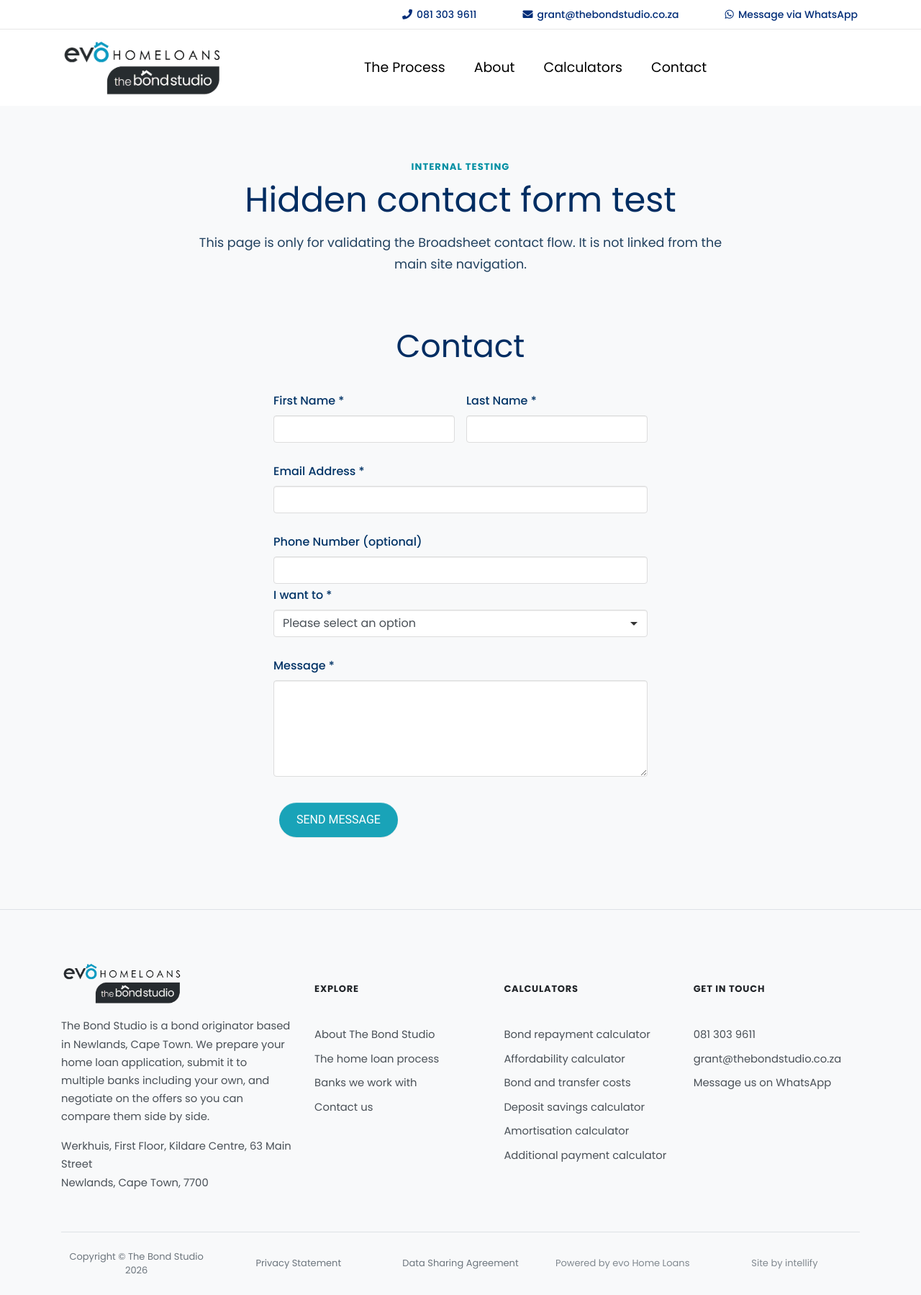
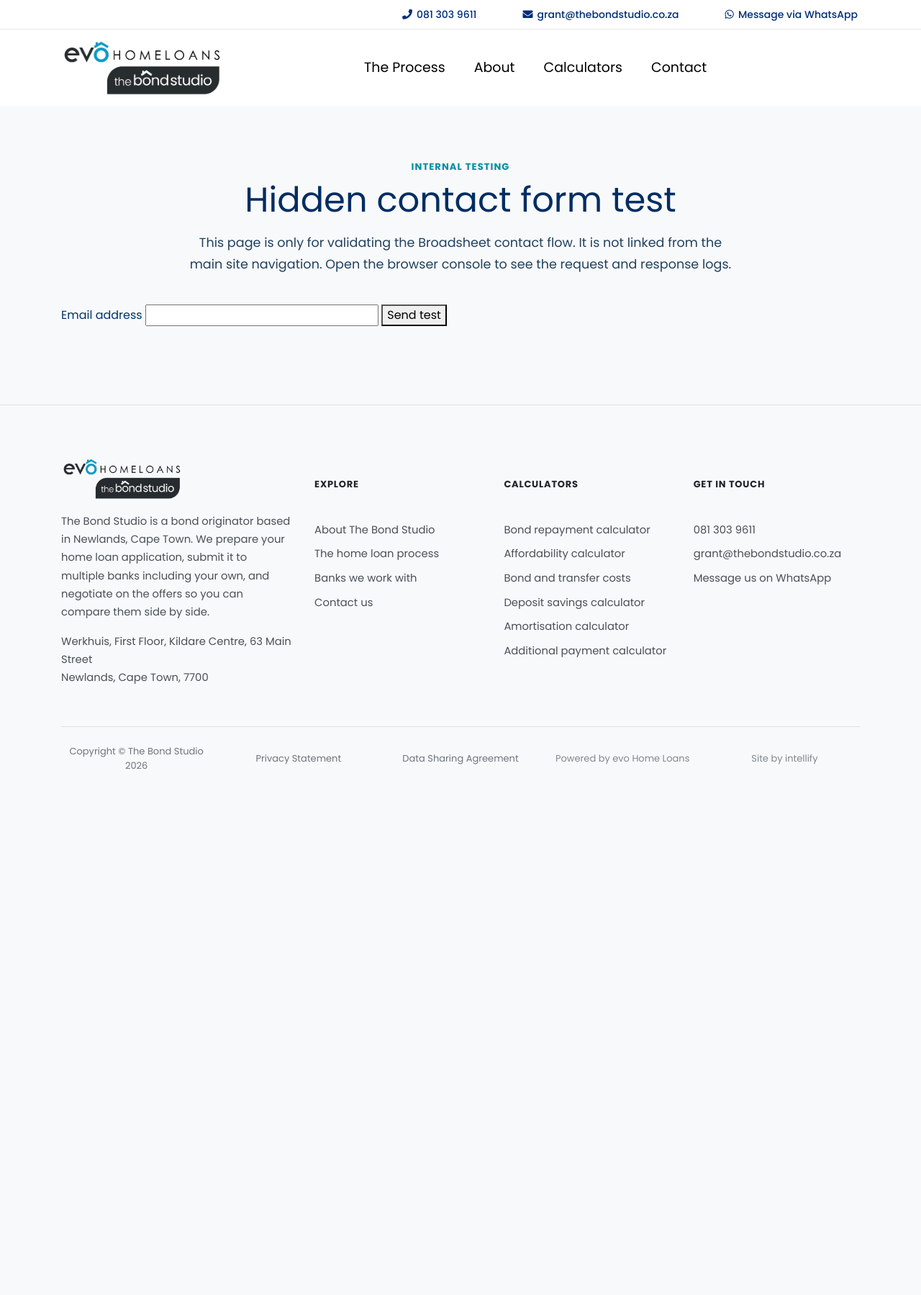
Before and after one commit to Intellify-Cloud/ev-thbost, a Jekyll site: the page built from contact-test.md, in a window 1280 px wide. Shown: the whole page at 72% size. Built offline with Jekyll 4.4.1, drawn with Linux system fonts in a browser that asks for light colours; after the commit the page ends 1097 px from its top, so only the background shows below that; some of the changed lines change nothing that is shown.

Commit message:
Enhance contact form functionality with detailed logging and error handling

```diff
--- a/contact-test.md
+++ b/contact-test.md
@@ -14,10 +14,73 @@
     <h1 class="section-heading">Hidden contact form test</h1>
     <p class="contact-page__intro">
       This page is only for validating the Broadsheet contact flow. It is not linked from the main site navigation.
+      Open the browser console to see the request and response logs.
     </p>
   </header>
 
   <div class="contact-page__form">
-    {% include contact.html %}
+    <form id="testForm" novalidate>
+      <label for="testEmail">Email address</label>
+      <input type="email" id="testEmail" name="emailAddress" required>
+      <button type="submit" id="testSubmit">Send test</button>
+    </form>
+    <pre id="testLog" style="white-space: pre-wrap; margin-top: 1rem;"></pre>
   </div>
 </div>
+
+<script>
+  (function () {
+    'use strict';
+
+    const API_URL = '{{ site.broadsheetApiUrl | default: "https://api.broadsheet.intellify.co.za/v1/messages" }}';
+    const form = document.getElementById('testForm');
+    const email = document.getElementById('testEmail');
+    const submitBtn = document.getElementById('testSubmit');
+    const logEl = document.getElementById('testLog');
+
+    function log(label, value) {
+      console.log('[broadsheet-test] ' + label, value === undefined ? '' : value);
+      logEl.textContent += label + (value === undefined ? '' : ' ' + (typeof value === 'string' ? value : JSON.stringify(value, null, 2))) + '\n';
+    }
+
+    form.addEventListener('submit', async function (e) {
+      e.preventDefault();
+      logEl.textContent = '';
+
+      const body = { emailAddress: email.value.trim() };
+
+      log('POST', API_URL);
+      log('Origin', window.location.origin);
+      log('Body', body);
+
+      submitBtn.disabled = true;
+      const started = performance.now();
+
+      try {
+        const response = await fetch(API_URL, {
+          method: 'POST',
+          headers: {
+            'Content-Type': 'application/json',
+            'Accept': 'application/json'
+          },
+          body: JSON.stringify(body)
+        });
+
+        log('Status', response.status + ' ' + response.statusText + ' (' + Math.round(performance.now() - started) + ' ms)');
+
+        const headers = {};
+        response.headers.forEach(function (v, k) { headers[k] = v; });
+        log('Response headers', headers);
+
+        const text = await response.text();
+        log('Response body', text || '(empty)');
+      } catch (error) {
+        // A network or CORS failure lands here and has no status code.
+        console.error('[broadsheet-test] Request failed', error);
+        log('Request failed', String(error));
+      } finally {
+        submitBtn.disabled = false;
+      }
+    });
+  })();
+</script>
```
